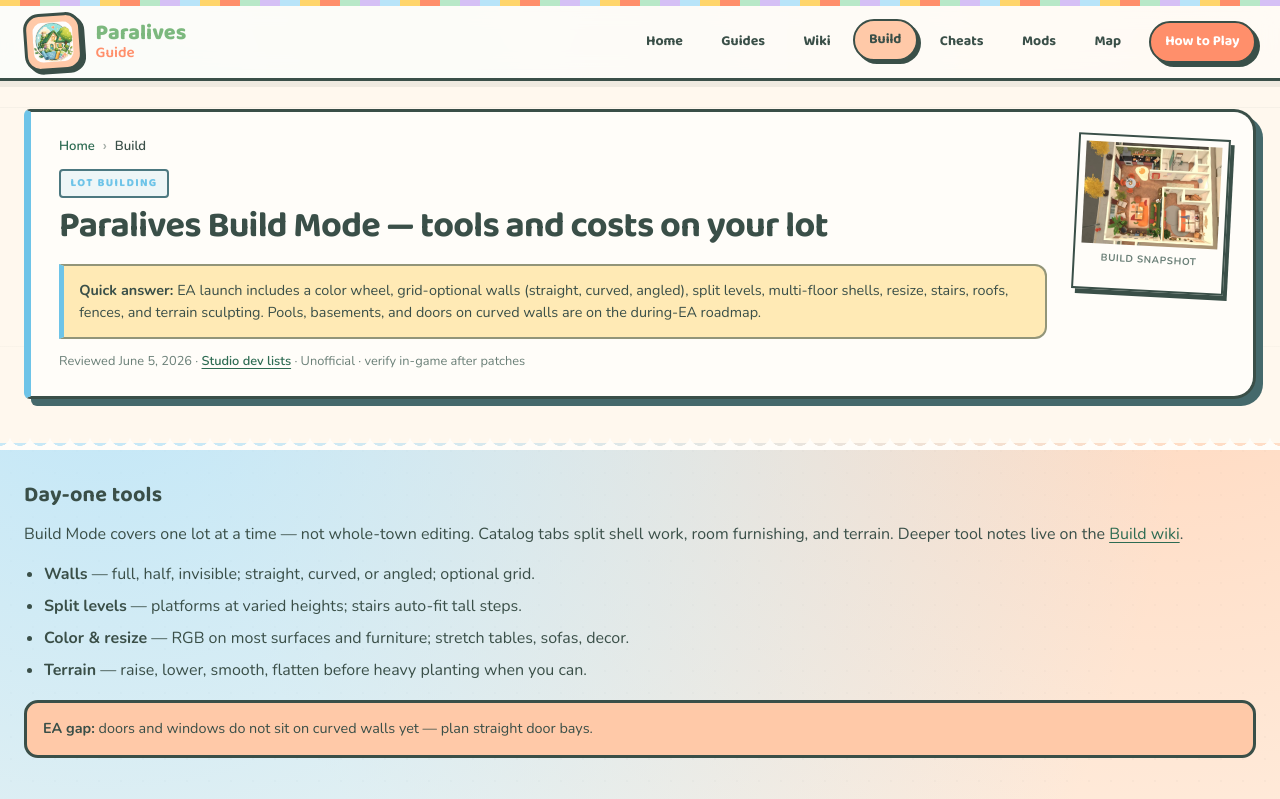
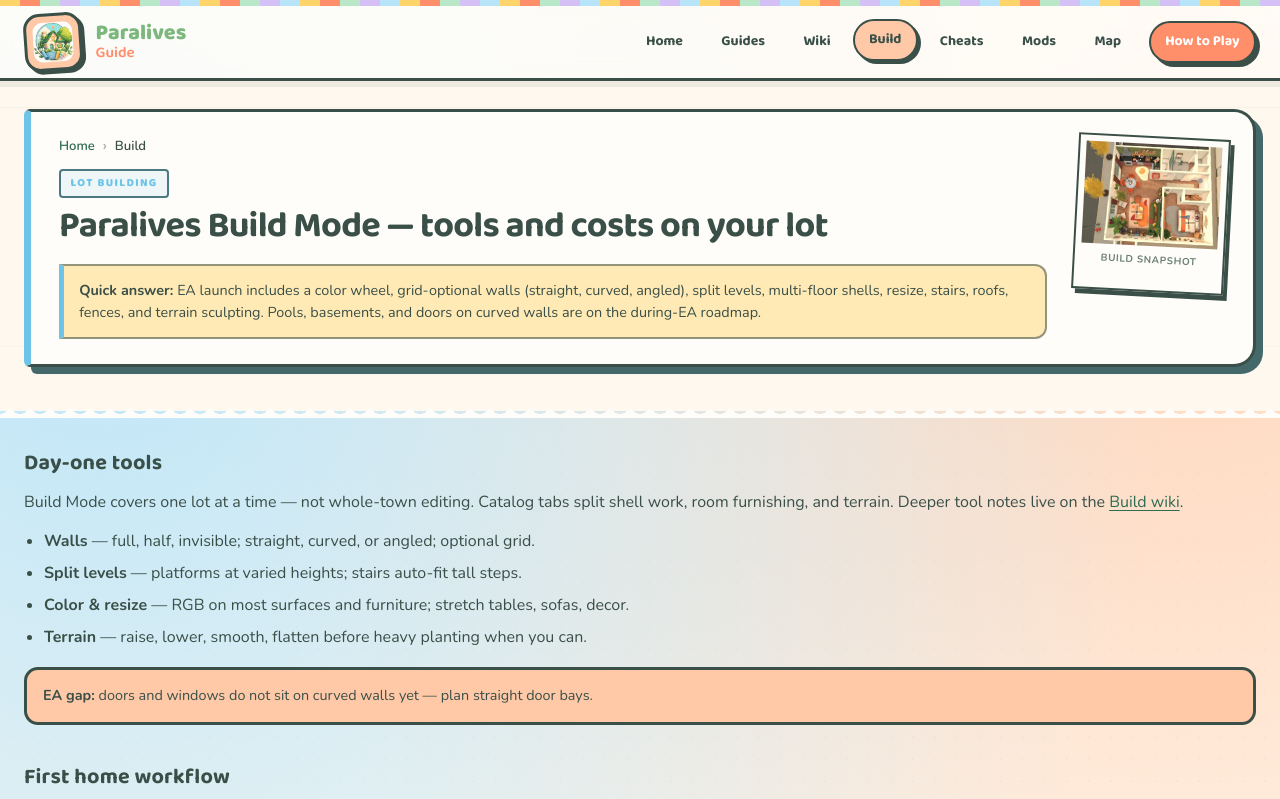
Before and after one commit to wyong32/ParalivesGuide, a Vue app in the folder paralives-web/: page /build in a window 1280 px wide. Shown: the top 799 px of the page. Built offline with nearby package versions, Linux system fonts and the light colour scheme.

Commit message:
修改页面

```diff
--- a/paralives-web/src/views/BuildView.vue
+++ b/paralives-web/src/views/BuildView.vue
@@ -6,9 +6,7 @@
       eyebrow="Lot building"
       variant="tool"
       quick-answer="EA launch includes a color wheel, grid-optional walls (straight, curved, angled), split levels, multi-floor shells, resize, stairs, roofs, fences, and terrain sculpting. Pools, basements, and doors on curved walls are on the during-EA roadmap."
-      reviewed="2026-06-05"
-      reviewed-label="June 5, 2026"
-      :meta-links="devMetaLink"
+      meta-note=""
       stamp-src="/images/start-04.webp"
       stamp-alt="Build Mode starter home on a Melino lot"
       stamp-caption="Build snapshot"
@@ -110,7 +108,6 @@ import { getPageH1 } from '@/seo/pageKeywords.js'
 
 const pageH1 = getPageH1('build')
 const buildCrumbs = [{ to: '/', label: 'Home' }, { label: 'Build' }]
-const devMetaLink = [{ href: 'https://www.paralives.com/development', label: 'Studio dev lists' }]
 
 const buildCosts = [
   { item: 'Terrain sculpt', rate: '$5 / m²' },
--- a/paralives-web/src/views/GuidesView.vue
+++ b/paralives-web/src/views/GuidesView.vue
@@ -6,6 +6,10 @@
       eyebrow="Walkthroughs"
       variant="guides"
       lead="Walkthroughs and mode tips for the Steam game — written for players mid-save, updated when patches change balance. Not affiliated with Paralives Studio."
+      meta-note=""
+      stamp-src="/images/guides/guide01.webp"
+      stamp-alt="Paralives Live Mode — player walkthroughs and mode tips"
+      stamp-caption="Player guides"
       :breadcrumbs="guidesCrumbs"
     />
 
--- a/paralives-web/src/views/HomeView.vue
+++ b/paralives-web/src/views/HomeView.vue
@@ -612,7 +612,7 @@ const faqItems = [
 .hero-content {
   position: relative;
   display: grid;
-  grid-template-columns: 1.1fr 1fr;
+  grid-template-columns: 1.6fr 1fr;
   gap: 3rem;
   align-items: center;
 }
@@ -646,7 +646,6 @@ const faqItems = [
 
 .hero-lead {
   font-size: 1.08rem;
-  max-width: 54ch;
   margin-bottom: 1.25rem;
   color: var(--color-muted);
   line-height: 1.65;
```
